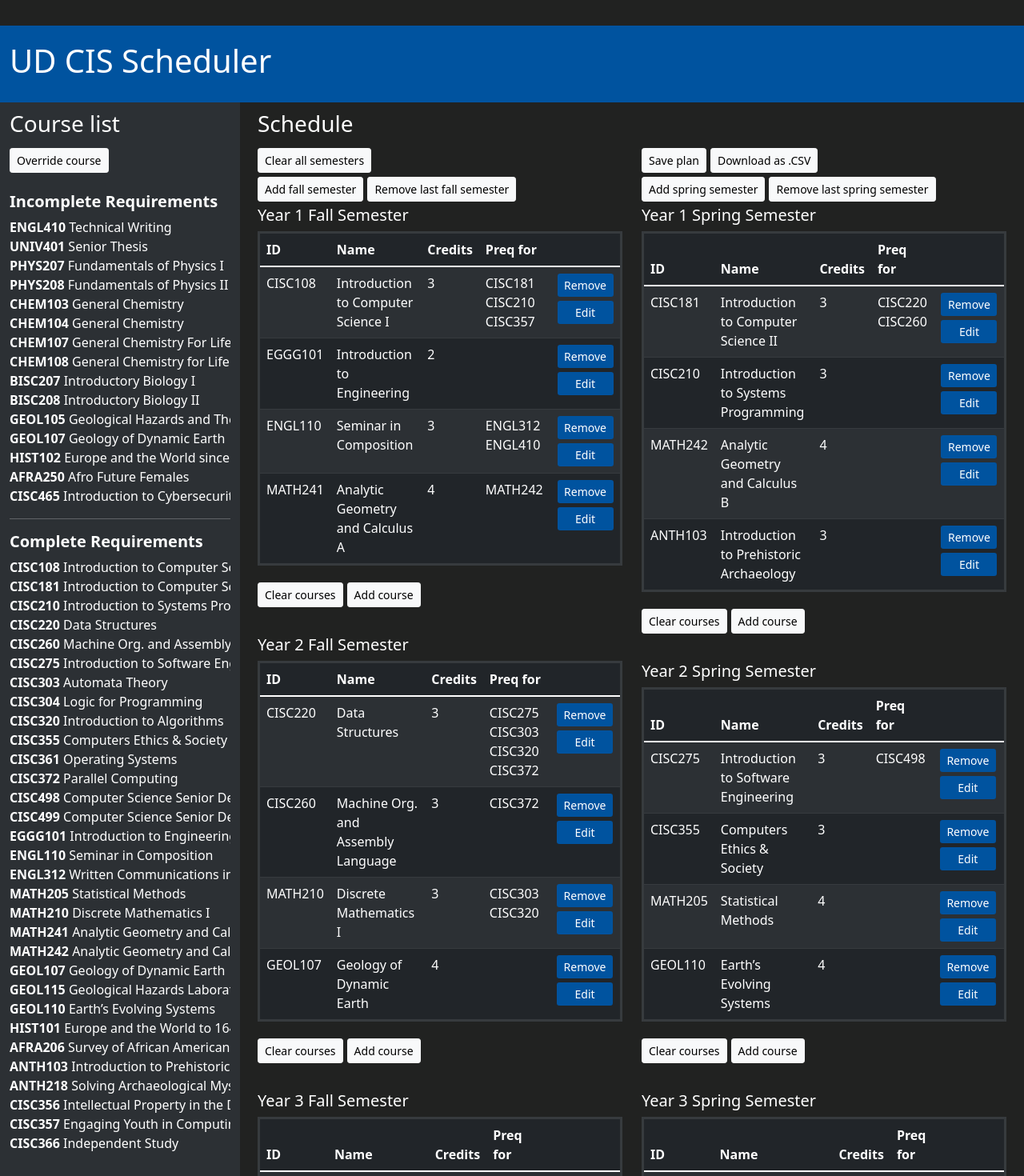
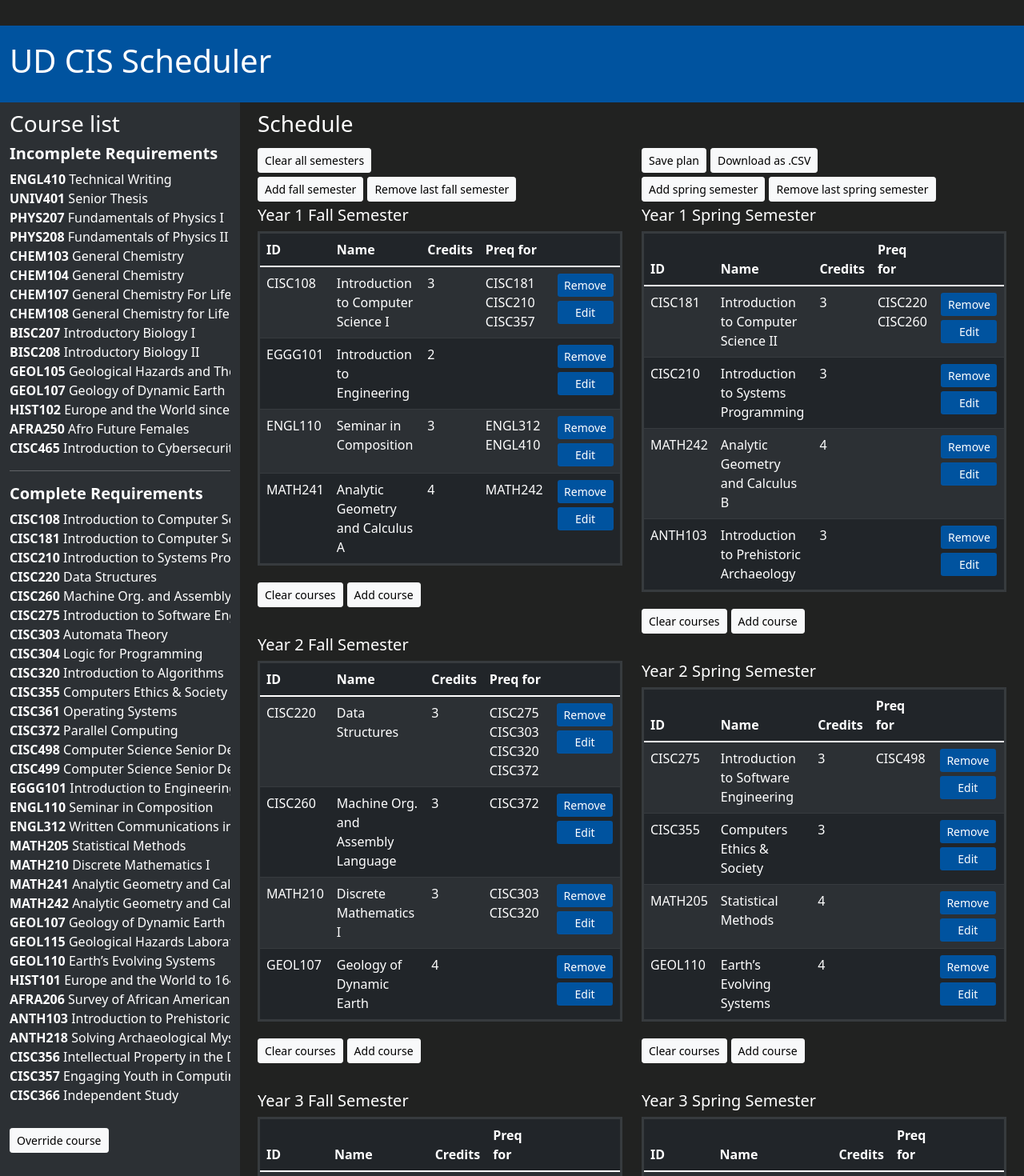
Before and after one commit to mnawar27/ud-cis-scheduler-team-7, a React (Create React App) app: page / in a window 1280 px wide. Shown: the top 1470 px of the page at 80% size. Built offline with nearby package versions, Linux system fonts and the light colour scheme.

Commit message:
moved override menu under course list

```diff
--- a/src/App.css
+++ b/src/App.css
@@ -20,11 +20,11 @@
   padding-top: 10px;
   background-color: #2c3034;
   min-width: 300px;
-  overflow-x: scroll;
+  overflow-x: visible;
+  overflow: hidden;
 }
 .col {
   min-width: none;
-  max-width: 300px;
 }
 #schedule-title{
   padding: 10px;
--- a/src/Components/Menu.css
+++ b/src/Components/Menu.css
@@ -8,3 +8,9 @@
 .form-control-sm {
     max-width: 100px;
 }
+.form-group {
+    margin: 5px;
+}
+#cancel-button {
+    max-width: fit-content;
+}
--- a/src/Components/Menu.tsx
+++ b/src/Components/Menu.tsx
@@ -15,38 +15,6 @@ export function Menu(props:{courseList:Course[];setCourseList:(arg0:Course[])=>v
     }
     return(
         <div className="menu">
-            {override?
-                <div>
-                    <h5>Override course info</h5>
-                    <form>
-                        <div className="form-group">
-                            <input type='text' placeholder='ID' value={name} onChange={(e)=>setName(e.target.value)}/>
-                        </div>
-                        <div className="form-group">
-                            <input type='text' placeholder='Name' value={description} onChange={(e)=>setDescription(e.target.value)}/>
-                        </div>
-                        <div className="form-group">
-                            <select className="form-control form-control-sm" value={credits} onChange={(e)=>setCredits(parseInt(e.target.value))}>
-                                <option>1</option>
-                                <option>2</option>
-                                <option>3</option>
-                                <option>4</option>
-                                <option>5</option>
-                                <option>6</option>
-                                <option>7</option>
-                                <option>8</option>
-                                <option>9</option>
-                                <option>10</option>
-                            </select>
-                        </div>
-                    </form>
-                    <Button id="cancel-button" className="btn btn-sm" onClick={()=>setOverride(false)}>Cancel</Button>
-                </div> :
-                <div>
-                    <button className="btn btn-light btn-sm" onClick={()=>setOverride(true)}>Override course</button>
-                </div>
-            }
-            <br/>
             <h5><strong>Incomplete Requirements</strong></h5>
             {/* <RLDD
                 items = {COURSES.map((Course, i) => {
@@ -73,6 +41,38 @@ export function Menu(props:{courseList:Course[];setCourseList:(arg0:Course[])=>v
                     }
                 })}
             </ul>
+            <br/>
+            {override?
+                <div>
+                    <h5>Override course &nbsp;&nbsp; <Button id="cancel-button" className="btn btn-sm" onClick={()=>setOverride(false)}><strong>X</strong></Button></h5>
+                    <form>
+                        <div className="form-group">
+                            <input type='text' placeholder='ID' value={name} onChange={(e)=>setName(e.target.value)}/>
+                        </div>
+                        <div className="form-group">
+                            <input type='text' placeholder='Name' value={description} onChange={(e)=>setDescription(e.target.value)}/>
+                        </div>
+                        <div className="form-group">
+                            <select className="form-control form-control-sm" value={credits} onChange={(e)=>setCredits(parseInt(e.target.value))}>
+                                <option>1</option>
+                                <option>2</option>
+                                <option>3</option>
+                                <option>4</option>
+                                <option>5</option>
+                                <option>6</option>
+                                <option>7</option>
+                                <option>8</option>
+                                <option>9</option>
+                                <option>10</option>
+                            </select>
+                        </div>
+                    </form>
+                    <p>Fill in the new <strong>ID</strong>, <strong>name</strong>, and <strong>credits</strong>.<br/>Then click the <strong>Override</strong> button next<br/>to the course you wish to change.</p>
+                </div> :
+                <div>
+                    <Button className="btn btn-light btn-sm" onClick={()=>setOverride(true)}>Override course</Button>
+                </div>
+            }
         </div>
     );
 }
```
